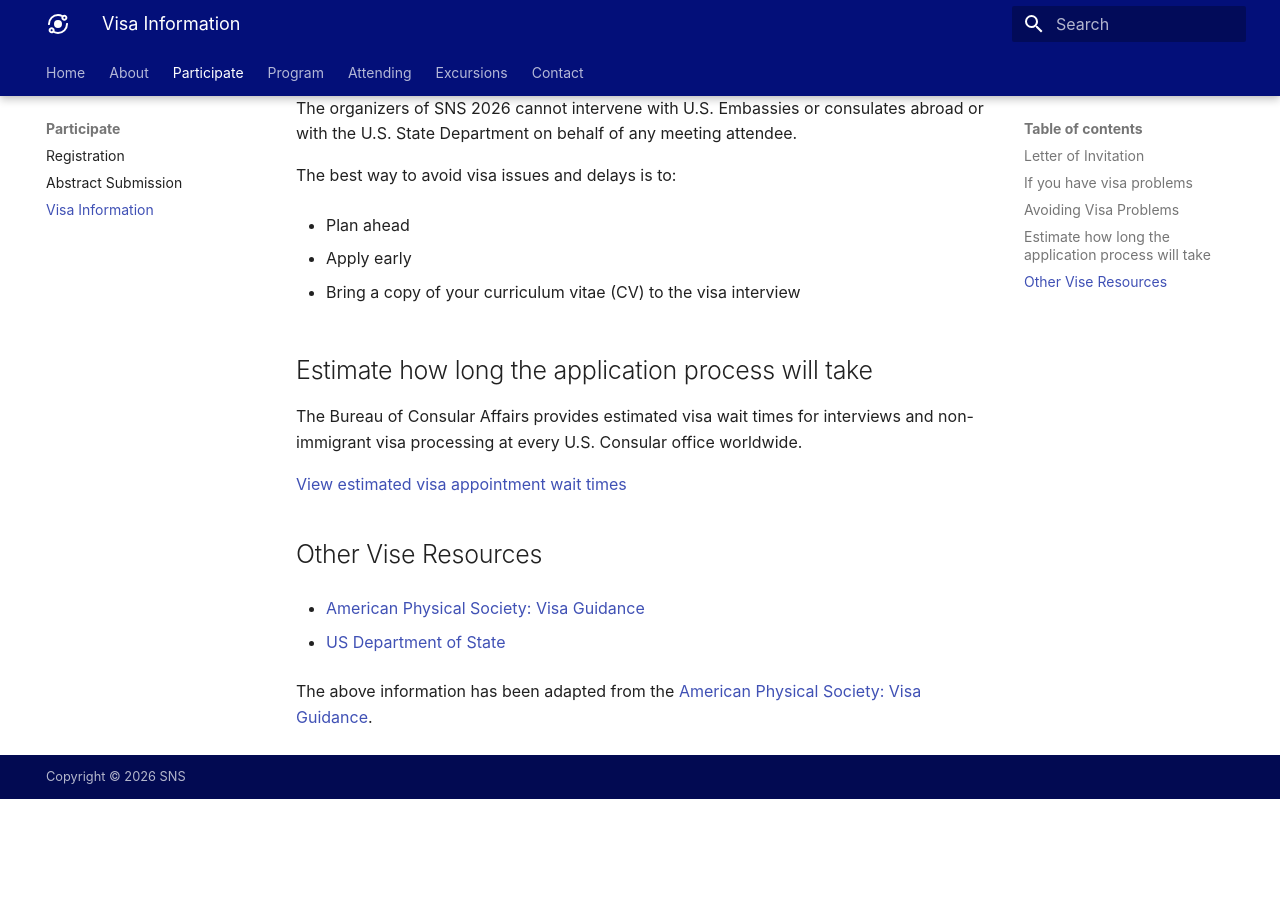
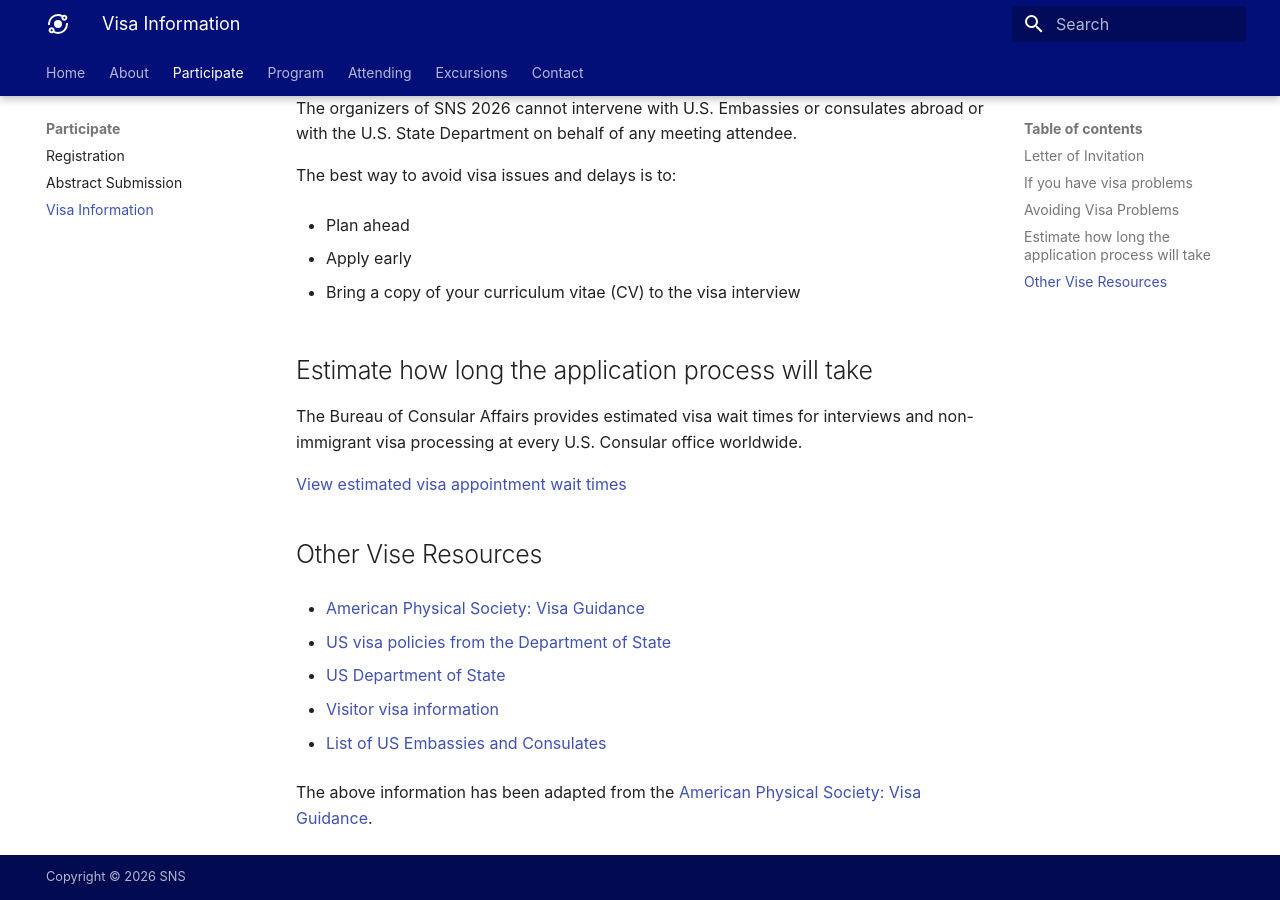
Before and after one commit to SNS2026/SNS2026.github.io, an MkDocs documentation site: the page built from docs/visa.md, in a window 1280 px wide and 900 px high, scrolled down 866 px. Built offline with MkDocs 1.6.1 and Material for MkDocs 9.7.7, drawn with Linux system fonts in a browser that asks for light colours; some web fonts are replaced; before the commit the page ends 1665 px from its top, so only the background shows below that.

Commit message:
Update visa.md

```diff
--- a/docs/visa.md
+++ b/docs/visa.md
@@ -45,6 +45,12 @@ The Bureau of Consular Affairs provides estimated visa wait times for interviews
 
 * [American Physical Society: Visa Guidance](https://www.aps.org/about/international/travel-guidance/international-visitors){target="_blank"}
 
-* [US Department of State](https://travel.state.gov/content/travel/en/us-visas.html){target="_blank"}
+* [US visa policies from the Department of State](https://travel.state.gov/content/travel/en/legal/visa-law0/laws-regulations/us-visa-policy.html){target="_blank"}
+
+* [US Department of State](https://travel.state.gov/content/travel.html){target="_blank"}
+
+* [Visitor visa information](https://travel.state.gov/content/travel/en/us-visas/tourism-visit/visitor.html){target="_blank"}
+
+* [List of US Embassies and Consulates](https://travel.state.gov/content/travel/en/us-visas/visa-information-resources/list-of-posts.html){target="_blank"}
 
 The above information has been adapted from the [American Physical Society: Visa Guidance](https://www.aps.org/about/international/travel-guidance/international-visitors){target="_blank"}.
```
